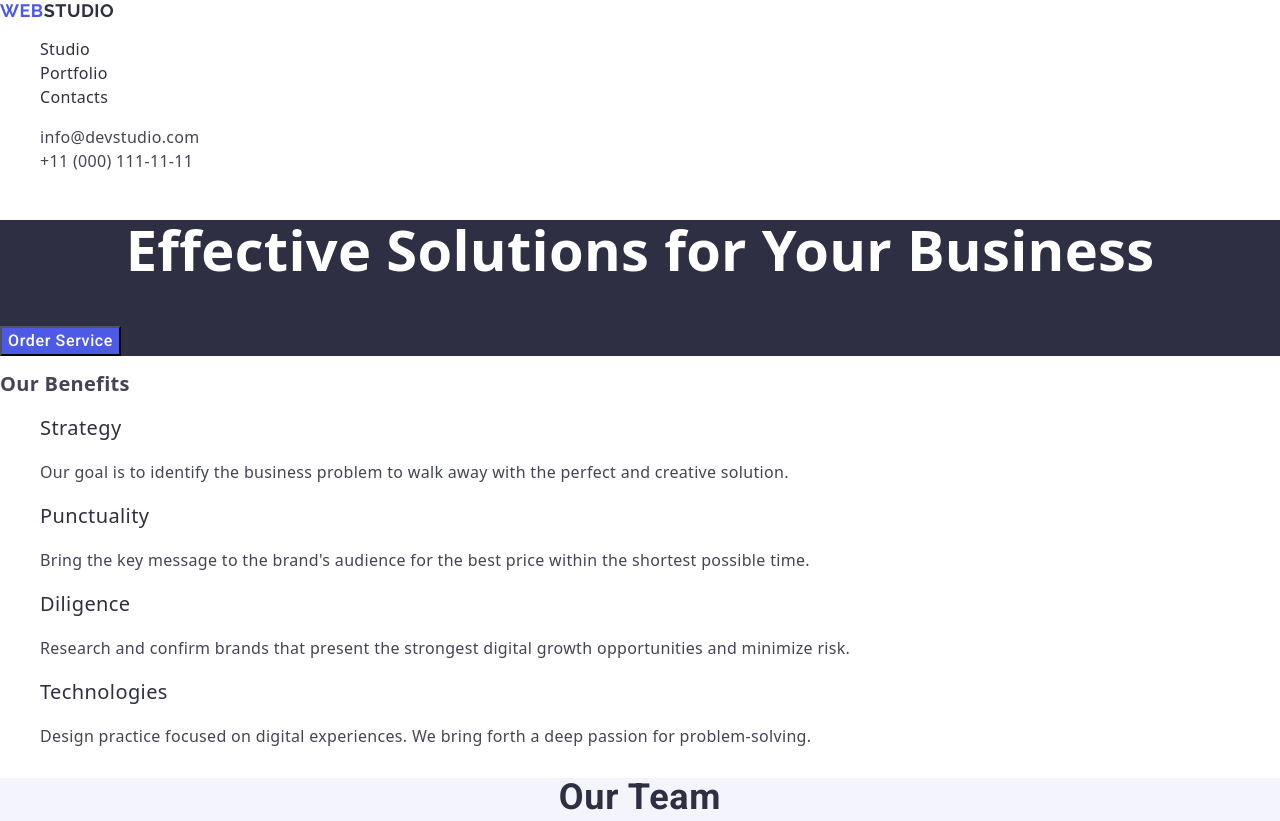
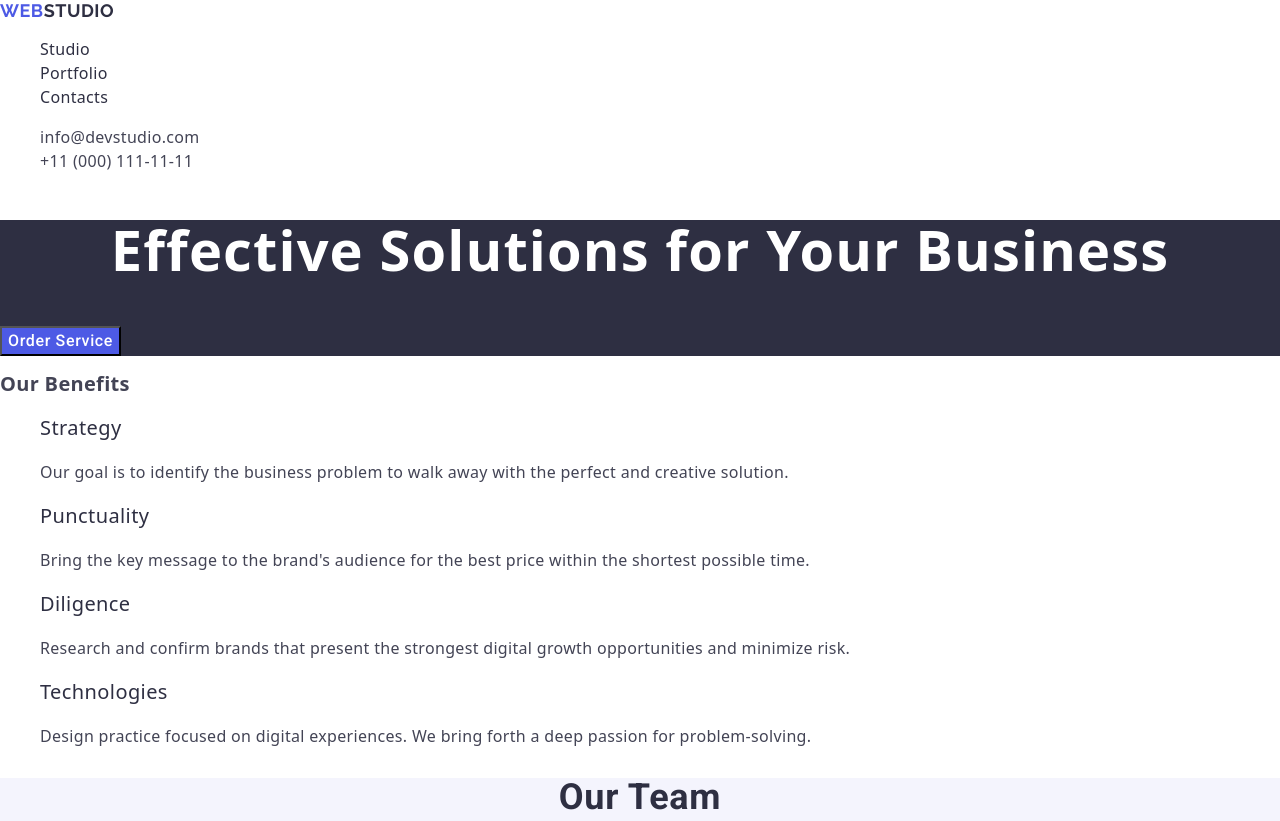
Before and after one commit to zooakva2/goit-homework-02, a plain HTML site: page index.html in a window 1280 px wide. Shown: the top 821 px of the page. Drawn offline with nearby package versions, Linux system fonts and the light colour scheme.

Commit message:
Update styles.css

```diff
--- a/css/styles.css
+++ b/css/styles.css
@@ -64,7 +64,7 @@ body {
     font-size: 56px;
     font-weight: 700;
     line-height: 1.07;
-    letter-spacing: 0,02em;
+    letter-spacing: 0.02em;
     text-align: center;
 }
 .order-button {
```
